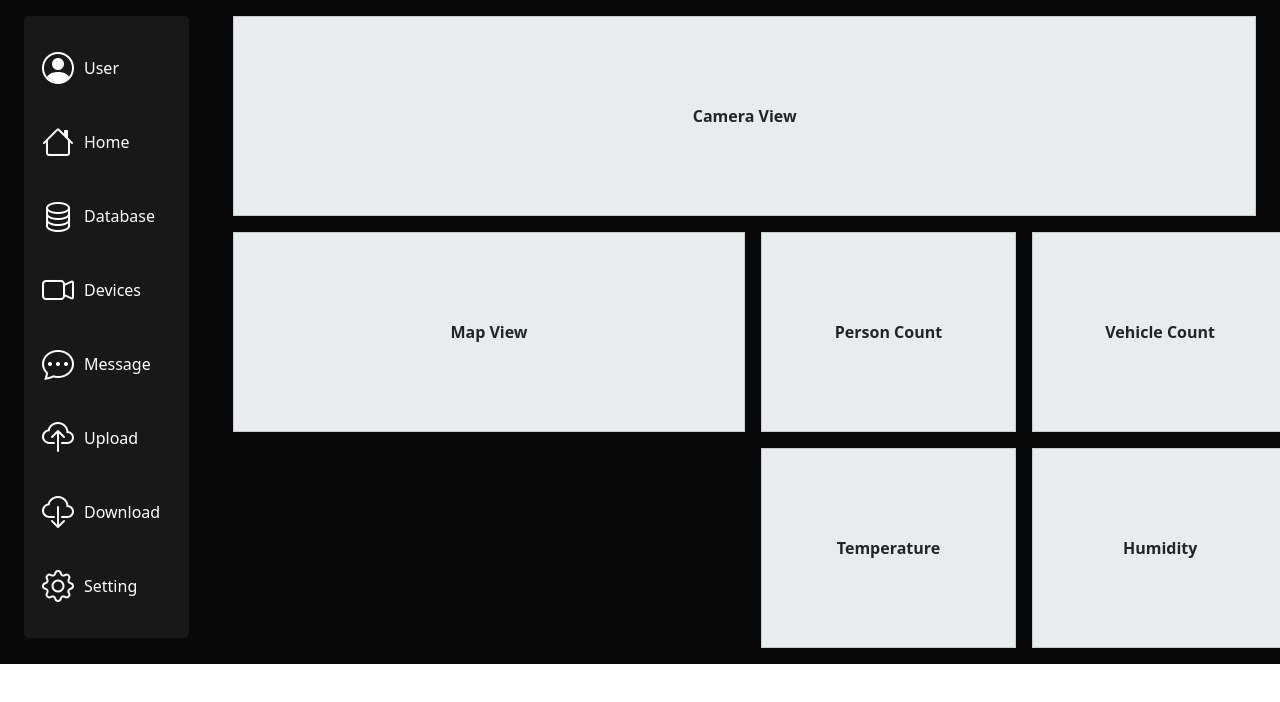
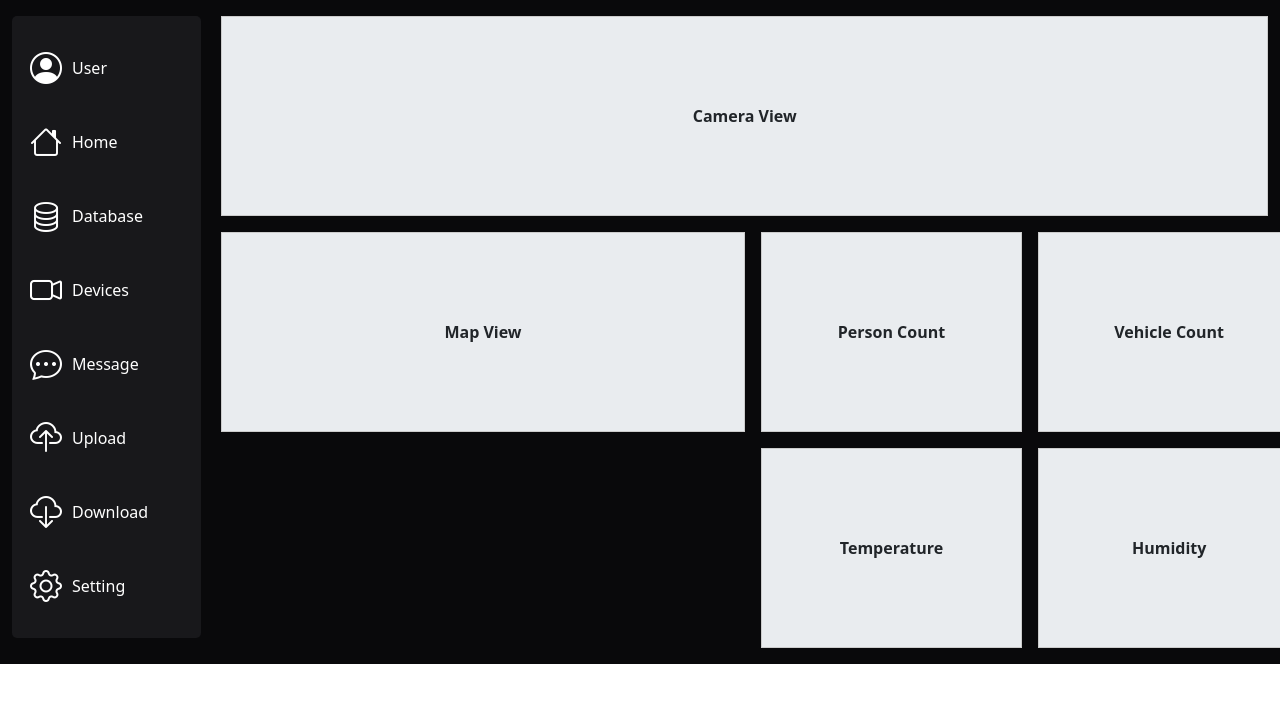
Before and after one commit to VoTanTai-dp/dahua-web-portal, a Vue app in the folder frontend/: page / in a window 1280 px wide. Shown: the top 702 px of the page. Built offline with nearby package versions, Linux system fonts and the light colour scheme.

Commit message:
update bootstrap css

```diff
--- a/frontend/src/layouts/AppLayout.vue
+++ b/frontend/src/layouts/AppLayout.vue
@@ -8,14 +8,24 @@ import NavigationBar from './NavigationBar.vue';
     <div class="d-flex justify-content-center">
         <div class="row col-12">
             <!-- Sidebar -->
-            <div class="col-sm-1 col-md-2 justify-content-center">
+            <div class="left-nav col-sm-1 col-md-2 justify-content-center">
                 <navigation-bar></navigation-bar>
             </div>
 
             <!-- Main content -->
-            <div class="col-12 col-sm-11 col-md-10 justify-content-center">
+            <div class="main col-12 col-sm-11 col-md-10 justify-content-center">
                 <RouterView />
             </div>
         </div>
     </div>
 </template>
+
+<style scoped>
+.left-nav{
+    padding: 0;
+}
+
+.main{
+    padding: 0;
+}
+</style>
```
